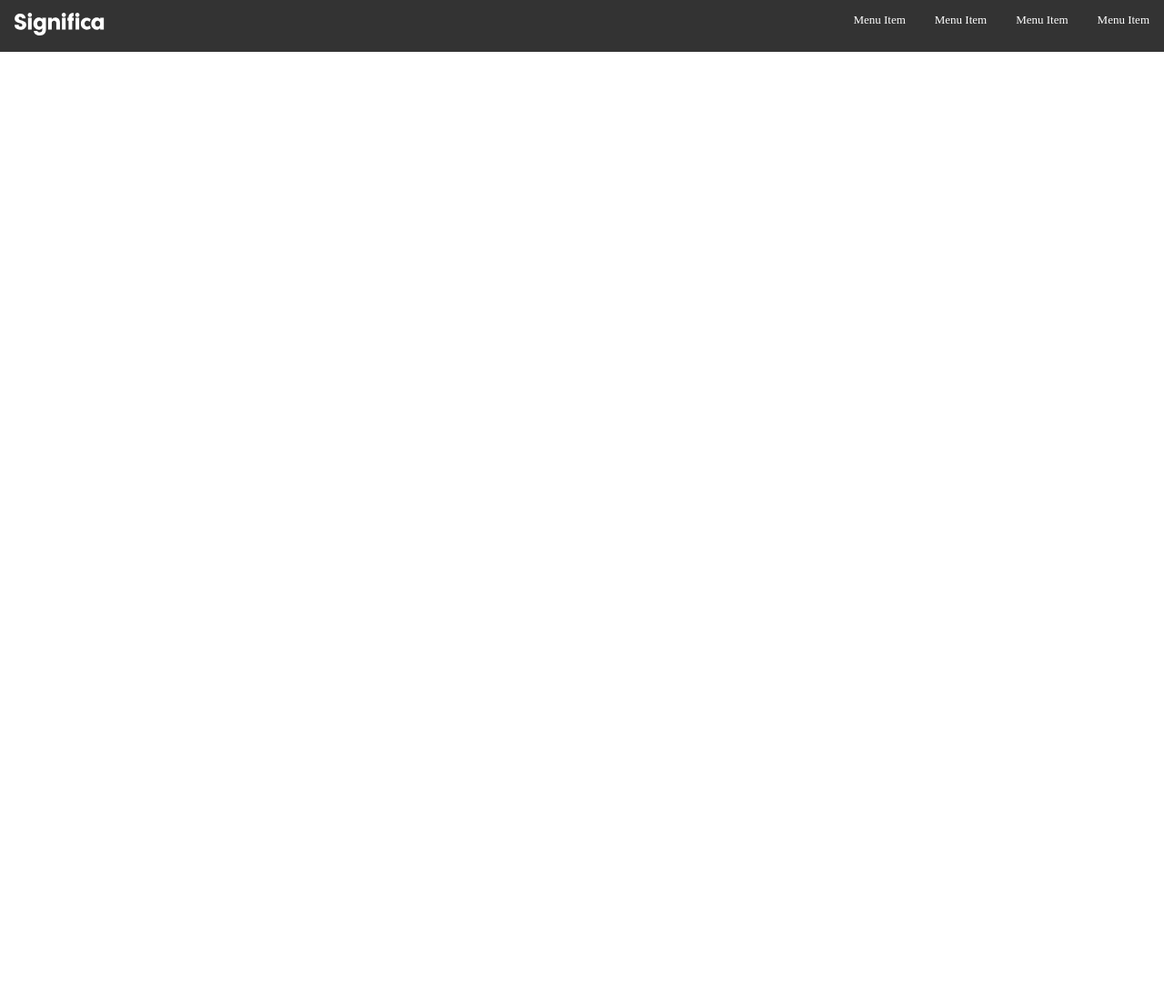
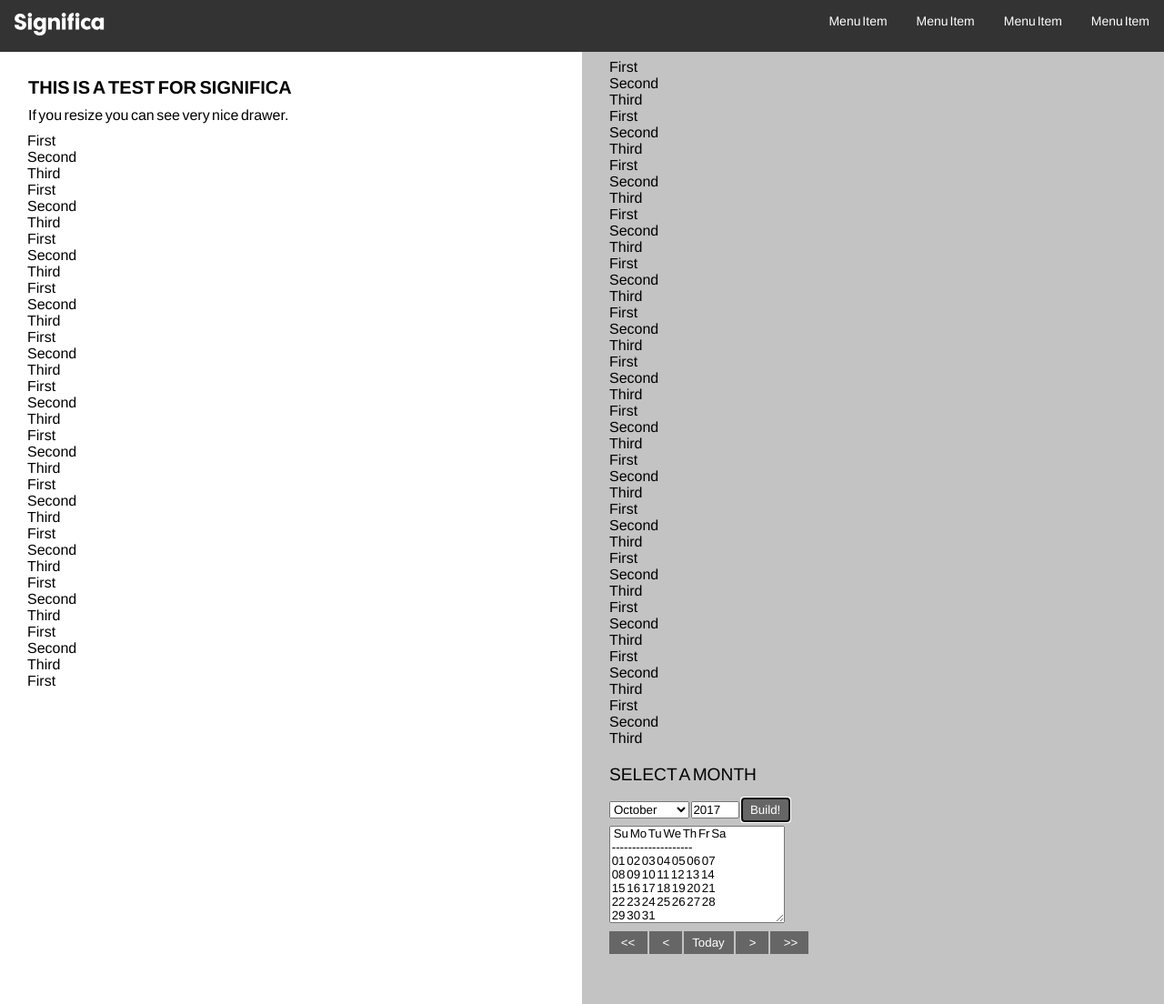
Before and after one commit to marcelines/significa-test, a plain HTML site: page index.html in a window 1280 px wide. Shown: the whole page at 91% size. Before the commit the page ends 800 px from the top, so only its background shows below. Drawn offline with Linux system fonts and the light colour scheme.

Commit message:
Finish App Development
Finish Development of the app

```diff
--- /dev/null
+++ b/css/style.css
@@ -0,0 +1,217 @@
+/*NAVBAR*/
+
+body {margin:0;}
+
+* {
+  margin:0;
+  padding:0;
+  font-family:"Helvetica Neue", Helvetica, Sans-serif;
+  word-spacing:-2px;
+}
+
+h1 {
+  font-size:40px;
+  font-weight:bold;
+  color:#fff;
+  -webkit-font-smoothing: antialiased;
+}
+h2 {
+  font-weight:bold;
+  font-size:20px;
+  color:#000;
+  padding:35px 0px 10px 15px;
+  text-transform: uppercase;
+}
+.sub-title{
+  padding-left: 15px;
+}
+ul{
+  color:#000;
+  padding:10px 0 0 30px;
+  list-style-type: none;
+}
+big{
+  padding:20px 0 0 30px;
+  display: block;
+  text-transform: uppercase;
+}
+table{
+  padding:10px 0 50px 30px;
+}
+/*Menu responsivo*/
+.topnav {
+  overflow: hidden;
+  background-color: #333;
+  position: fixed;
+  top: 0;
+  left:0;
+  width:100%;
+  height: auto;
+  z-index:1000;
+}
+.topnav .menu-item {
+  float: left;
+  display: block;
+  color: #fff;
+  text-align: center;
+  padding: 15px 16px;
+  text-decoration: none;
+  font-size: 14px;
+}
+.container-menu{
+  float: right;
+}
+.logo{
+  float: left;
+  display: block;
+  color:#fff;
+  padding:14px 16px;
+}
+.logofloatness{
+  float: none;
+  display: block;
+  color:#fff;
+  padding: 14px 16px;
+}
+.topnav .menu-item:hover {
+  background-color: #ddd;
+  color: black;
+}
+/*Menu icon*/
+.topnav .icon {
+  display: none;
+  color:#fff;
+  padding: 14px 16px;
+  text-decoration: none;
+}
+.bar1, .bar2, .bar3 {
+    width: 26px;
+    height: 3px;
+    background-color: #fff;
+    margin: 3px 0px 5px 0;
+    transition: 0.4s;
+}
+.change .bar1 {
+    -webkit-transform: rotate(-45deg) translate(-3px, 2px); ;
+    transform: rotate(-45deg) translate(-6px, 3px);
+}
+.change .bar2 {opacity: 0;}
+.change .bar3 {
+    -webkit-transform: rotate(45deg) translate(-8px, -6px) ;
+    transform: rotate(45deg) translate(-8px, -6px) ;
+}
+/*Grid*/
+.col{
+  width: 50%;
+}
+.left-side {
+  position: fixed;
+  height:100vh;
+  overflow-y: scroll;
+  background-color: #fff;;
+}
+.right-side {
+  margin: 37px 0 0 0px;
+  overflow-y: scroll;
+  background-color: #c3c3c3;
+  position: absolute;
+  right: 0;
+}
+/*calendar buttons*/
+.btn-cal{
+  background: #666;
+  color: #fff;
+  border: 0;
+  padding: 5px 10px 5px 9px;
+  margin-top: 5px;
+  margin-bottom: 5px;
+  cursor: pointer;
+}
+/*Query for Responsive*/
+@media screen and (max-width: 375px) {
+  .container-menu{float:left;}
+  .topnav .menu-item {display: none;}
+  .container-menu{width:100%;}
+  .topnav.responsive .menu-item {
+    float:none;
+    display: block;
+    text-align: center;
+  }
+  .topnav .icon {
+    float: right;
+    display: block;
+  }
+  .icon {
+    position: absolute;
+    right: 0;
+    top: 0;
+  }
+  .col{
+    width: 100%;
+  }
+  .left-side{
+    position: initial;
+    height: auto;
+    overflow-y: unset;
+  }
+  .right-side{
+    position: initial;
+    bottom: 0;
+    height:auto;
+    overflow-y: unset;
+  }
+  /* Drawer*/
+  .message {
+    background: #c3c3c3;
+    position: fixed;
+    bottom: -100%;
+    left: 0;
+    width: 100%;
+    height: 100%;
+    padding-top: 90px;
+    transition: bottom 300ms cubic-bezier(0.17, 0.04, 0.03, 0.94);
+    overflow: scroll;
+    box-sizing: border-box;
+    /*display: none;*/
+  }
+  .message h1 {
+    color:#FFF;
+  }
+  #toggle {
+    position:absolute;
+    cursor:pointer;
+    left:-100%;
+    bottom:0;
+  }
+
+  #toggle + label {
+    position: fixed;
+    cursor: pointer;
+    padding: 10px 0 10px 0;
+    background: #26ae90;
+    width: 100%;
+    border-radius: 3px;
+    color: #FFF;
+    line-height: 20px;
+    font-size: 12px;
+    text-align: center;
+    -webkit-font-smoothing: antialiased;
+    cursor: pointer;
+    transition: all 500ms ease;
+    z-index: 9999;
+    bottom: 0;
+  }
+  #toggle + label:after {
+    content:"Open"
+  }
+  #toggle:checked ~ .message {
+    bottom: 0;
+  }
+  #toggle:checked + label {
+    background:#dd6149;
+  }
+
+  #toggle:checked + label:after {
+    content:"Close"
+  }
+}
--- a/index.html
+++ b/index.html
@@ -7,101 +7,10 @@
   <title>Test Significa</title>
   <meta name="description" content="Test HTML">
   <meta name="author" content="Test Significa">
-<style>
-.topnav {
-  overflow: hidden;
-  background-color: #333;
-  position: fixed;
-  top: 0;
-  left:0;
-  width:100%;
-  height: auto;
-  z-index:1000;
-}
-.topnav .menu-item {
-  float: left;
-  display: block;
-  color: #fff;
-  text-align: center;
-  padding: 14px 16px;
-  text-decoration: none;
-  font-size: 13px;
-}
-.container-menu{
-  float: right;
-}
-.logo{
-  float: left;
-  display: block;
-  color:#fff;
-  padding:14px 16px;
-}
-.logofloatness{
-  float: none;
-  display: block;
-  color:#fff;
-  padding: 14px 16px;
-}
-.topnav .menu-item:hover {
-  background-color: #ddd;
-  color: black;
-}
-.topnav .icon {
-  display: none;
-  color:#fff;
-  padding: 14px 16px;
-  text-decoration: none;
-}
-.bar1, .bar2, .bar3 {
-    width: 26px;
-    height: 3px;
-    background-color: #fff;
-    margin: 3px 0px 5px 0;
-    transition: 0.4s;
-}
-.change .bar1 {
-    -webkit-transform: rotate(-45deg) translate(-3px, 2px); ;
-    transform: rotate(-45deg) translate(-6px, 3px);
-}
-.change .bar2 {opacity: 0;}
-.change .bar3 {
-    -webkit-transform: rotate(45deg) translate(-8px, -6px) ;
-    transform: rotate(45deg) translate(-8px, -6px) ;
-}
-@media screen and (max-width: 400px) {
-  .container-menu{float:left;}
-  .topnav .menu-item {display: none;}
-  .container-menu{width:100%;}
-  .topnav.responsive .menu-item {
-    float:none;
-    display: block;
-    text-align: center;
-  }
-  .topnav .icon {
-    float: right;
-    display: block;
-  }
-  .icon {
-    position: absolute;
-    right: 0;
-    top: 0;
-  }
-  .col{
-    width: 100%;
-  }
-  .left-side{
-    position: initial;
-    height: auto;
-    overflow-y: unset;
-  }
-  .right-side{
-    position: initial;
-    bottom: 0;
-    height:auto;
-    overflow-y: unset;
-  }
-}
-</style>
+  <meta name="viewport" content="width=device-width, initial-scale=1">
+
+  <link rel="stylesheet" href="css/style.css">
+
 </head>
 <body>
   <div class="topnav" id="myTopnav">
@@ -135,31 +44,145 @@
       <a class="menu-item" href="#">Menu Item</a>
     </div>
     <div class="hamburger">
-    <a href="javascript:void(0);" style="font-size:15px;" class="icon" id="icon" onclick="myFunction(this)">
+      <a href="javascript:void(0);" style="font-size:15px;" class="icon" id="icon" onclick="myMenu(this)">
         <div class="bar1"></div>
         <div class="bar2"></div>
         <div class="bar3"></div>
       </a>
     </div>
   </div>
-<script>
-function myFunction(y) {
-    var x = document.getElementById("myTopnav");
-    var logo = document.getElementById('logo');
-    if (x.className === "topnav") {
-        x.className += " responsive";
-    } else {
-        x.className = "topnav";
-    }
-    if (x.classList.contains('responsive')){
-      logo.classList.add('logofloatness');
-      logo.classList.remove('logo');
-    } else {
-      logo.classList.add('logo');
-      logo.classList.remove('logofloatness');
-    }
-    y.classList.toggle("change");
-}
-</script>
+<div class="col left-side">
+  <div style="padding-top:50px;padding-left:16px">
+    <h2>This is a test for Significa</h2>
+    <p class="sub-title">If you resize you can see very nice drawer.</p>
+  </div>
+    <ul>
+      <li>First</li>
+      <li>Second</li>
+      <li>Third</li>
+      <li>First</li>
+      <li>Second</li>
+      <li>Third</li>
+      <li>First</li>
+      <li>Second</li>
+      <li>Third</li>
+      <li>First</li>
+      <li>Second</li>
+      <li>Third</li>
+      <li>First</li>
+      <li>Second</li>
+      <li>Third</li>
+      <li>First</li>
+      <li>Second</li>
+      <li>Third</li>
+      <li>First</li>
+      <li>Second</li>
+      <li>Third</li>
+      <li>First</li>
+      <li>Second</li>
+      <li>Third</li>
+      <li>First</li>
+      <li>Second</li>
+      <li>Third</li>
+      <li>First</li>
+      <li>Second</li>
+      <li>Third</li>
+      <li>First</li>
+      <li>Second</li>
+      <li>Third</li>
+      <li>First</li>
+    </ul>
+  </div>
+  <input type="checkbox" name="toggle" id="toggle" />
+  <label for="toggle"></label>
+  <div class="col right-side message">
+    <div>
+      <ul>
+        <li>First</li>
+        <li>Second</li>
+        <li>Third</li>
+        <li>First</li>
+        <li>Second</li>
+        <li>Third</li>
+        <li>First</li>
+        <li>Second</li>
+        <li>Third</li>
+        <li>First</li>
+        <li>Second</li>
+        <li>Third</li>
+        <li>First</li>
+        <li>Second</li>
+        <li>Third</li>
+        <li>First</li>
+        <li>Second</li>
+        <li>Third</li>
+        <li>First</li>
+        <li>Second</li>
+        <li>Third</li>
+        <li>First</li>
+        <li>Second</li>
+        <li>Third</li>
+        <li>First</li>
+        <li>Second</li>
+        <li>Third</li>
+        <li>First</li>
+        <li>Second</li>
+        <li>Third</li>
+        <li>First</li>
+        <li>Second</li>
+        <li>Third</li>
+        <li>First</li>
+        <li>Second</li>
+        <li>Third</li>
+        <li>First</li>
+        <li>Second</li>
+        <li>Third</li>
+        <li>First</li>
+        <li>Second</li>
+        <li>Third</li>
+      </ul>
+      <big>Select A Month</big>
+      <form name="calControl" onSubmit="return false;" method="post">
+      <table cellpading=0 cellspacing=0 border=0>
+      <tr>
+        <td colspan=""=7>
+        <select name="month" onChange="selectdate()">
+          <option>January</option>
+          <option>February</option>
+          <option>March</option>
+          <option>April</option>
+          <option>May</option>
+          <option>June</option>
+          <option>July</option>
+          <option>August</option>
+          <option>September</option>
+          <option>October</option>
+          <option>November</option>
+          <option>December</option>
+        </select>
+        <input name="year" type=text size=4 maxlength=""=4>
+        <input class="btn-cal" type="button" name="Go" value="Build!" onClick="selectDate()">
+        </td>
+      </tr>
+      </form>
+      <form name="calbuttons" method="post">
+      <tr>
+        <td><textarea id="myTextArea" font="Courier" name="calPage" wrap=no rows=7 cols=22></textarea></td>
+      </tr>
+      <tr>
+        <td>
+          <input class="btn-cal" type=button name="previousYear" VALUE=" <<  "  onClick="setPreviousYear()">
+          <input class="btn-cal" type=button name="previousYear" VALUE="  <  "  onClick="setPreviousMonth()">
+          <input class="btn-cal" type=button name="previousYear" VALUE="Today"  onClick="setToday()">
+          <input class="btn-cal" type=button name="previousYear" VALUE="  >  "  onClick="setNextMonth()">
+          <input class="btn-cal" type=button name="previousYear" VALUE="  >> "  onClick="setNextYear()">
+        </td>
+      </tr>
+    </table>
+    </form>
+  </div>
+</div>
+
+<script src="js/index.js"></script>
 </body>
 </html>
--- /dev/null
+++ b/js/index.js
@@ -0,0 +1,162 @@
+/*Fetch Date data*/
+function setToday() {
+  var now   = new Date();
+  var day   = now.getDate();
+  var month = now.getMonth();
+  var year  = now.getYear();
+  if (year < 2000)
+  year = year + 1900;
+  this.focusDay = day;
+  document.calControl.month.selectedIndex = month;
+  document.calControl.year.value = year;
+  displayCalendar(month, year);
+}
+function isFourDigitYear(year) {
+  if (year.length != 4) {
+  alert ("Sorry, the year must be four-digits in length.");
+  document.calControl.year.select();
+  document.calControl.year.focus();
+  } else {
+    return true;
+  }
+}
+/*Select Date */
+function selectDate() {
+  var year  = document.calControl.year.value;
+  if (isFourDigitYear(year)) {
+    var day   = 0;
+    var month = document.calControl.month.selectedIndex;
+    displayCalendar(month, year);
+  }
+}
+/*Setter for previous month*/
+function setPreviousMonth() {
+  var year  = document.calControl.year.value;
+  if (isFourDigitYear(year)) {
+    var day   = 0;
+    var month = document.calControl.month.selectedIndex;
+    if (month == 0) {
+    month = 11;
+      if (year > 1000) {
+      year--;
+      document.calControl.year.value = year;
+      }
+    } else {
+      month--;
+    }
+  document.calControl.month.selectedIndex = month;
+  displayCalendar(month, year);
+  }
+}
+/*Setter for next month*/
+function setNextMonth() {
+  var year  = document.calControl.year.value;
+  if (isFourDigitYear(year)) {
+    var day   = 0;
+    var month = document.calControl.month.selectedIndex;
+    if (month == 11) {
+      month = 0;
+      year++;
+      document.calControl.year.value = year;
+    } else {
+      month++;
+    }
+    document.calControl.month.selectedIndex = month;
+    displayCalendar(month, year);
+  }
+}
+/*Setter for previous year*/
+function setPreviousYear() {
+  var year  = document.calControl.year.value;
+  if (isFourDigitYear(year)) {
+    var day   = 0;
+    var month = document.calControl.month.selectedIndex;
+    year--;
+    document.calControl.year.value = year;
+    displayCalendar(month, year);
+  }
+}
+/*Setter for Next Year*/
+function setNextYear() {
+  var year = document.calControl.year.value;
+  if (isFourDigitYear(year)) {
+    var day = 0;
+    var month = document.calControl.month.selectedIndex;
+    year++;
+    document.calControl.year.value = year;
+    displayCalendar(month, year);
+  }
+}
+/*Show calendar*/
+function displayCalendar(month, year) {
+  month = parseInt(month);
+  year = parseInt(year);
+  var i = 0;
+  var days = getDaysInMonth(month+1,year);
+  var firstOfMonth = new Date (year, month, 1);
+  var startingPos = firstOfMonth.getDay();
+  days += startingPos;
+  document.calbuttons.calPage.value  =   " Su Mo Tu We Th Fr Sa";
+  document.calbuttons.calPage.value += "\n --------------------";
+  for (i = 0; i < startingPos; i++) {
+    if ( i%7 == 0 ) document.calbuttons.calPage.value += "\n ";
+    document.calbuttons.calPage.value += "   ";
+  }
+  for (i = startingPos; i < days; i++) {
+    if ( i%7 == 0 ) document.calbuttons.calPage.value += "\n ";
+    if (i-startingPos+1 < 10)
+    document.calbuttons.calPage.value += "0";
+    document.calbuttons.calPage.value += i-startingPos+1;
+    document.calbuttons.calPage.value += " ";
+  }
+  for (i=days; i<42; i++)  {
+    if ( i%7 == 0 ) document.calbuttons.calPage.value += "\n ";
+    document.calbuttons.calPage.value += "   ";
+  }
+  document.calControl.Go.focus();
+}
+/*Getter for days concerning the month*/
+function getDaysInMonth(month,year)  {
+  var days;
+  if (month==1 || month==3 || month==5 || month==7 || month==8 || month==10 || month==12)  days=31;
+  else if (month==4 || month==6 || month==9 || month==11) days=30;
+  else if (month==2)  {
+    if (isLeapYear(year)) { days=29;
+    } else { days=28; }
+  }
+  return (days);
+}
+/*Verify Leap Year*/
+function isLeapYear (Year) {
+  if (((Year % 4)==0) && ((Year % 100)!=0) || ((Year % 400)==0)) {
+    return (true);
+  } else {
+    return (false);
+  }
+}
+/*On start function*/
+(function() {
+  setToday();
+  selectDate();
+  /*console log calendar*/
+  var text1 = document.getElementById('myTextArea').value;
+  console.log(text1);
+})();
+/*MENU RESPONSIVE function*/
+function myMenu(y) {
+  var x = document.getElementById("myTopnav");
+  var logo = document.getElementById('logo');
+  if (x.className === "topnav") {
+    x.className += " responsive";
+  } else {
+    x.className = "topnav";
+  }
+  if (x.classList.contains('responsive')){
+    logo.classList.add('logofloatness');
+    logo.classList.remove('logo');
+  } else {
+    logo.classList.add('logo');
+    logo.classList.remove('logofloatness');
+  }
+    y.classList.toggle("change");
+}
```
Also changed, not shown: 1 other file. Lines whose indentation alone changed are shown as unchanged.
